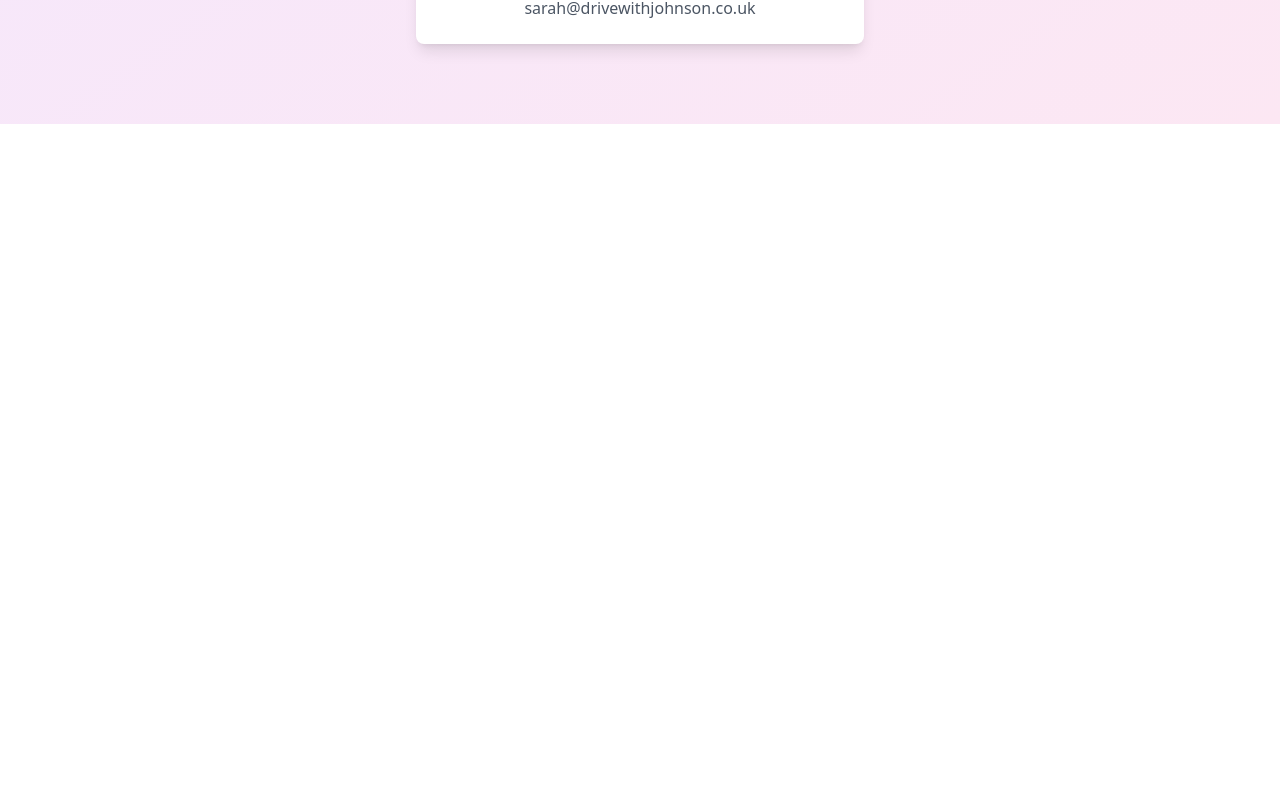
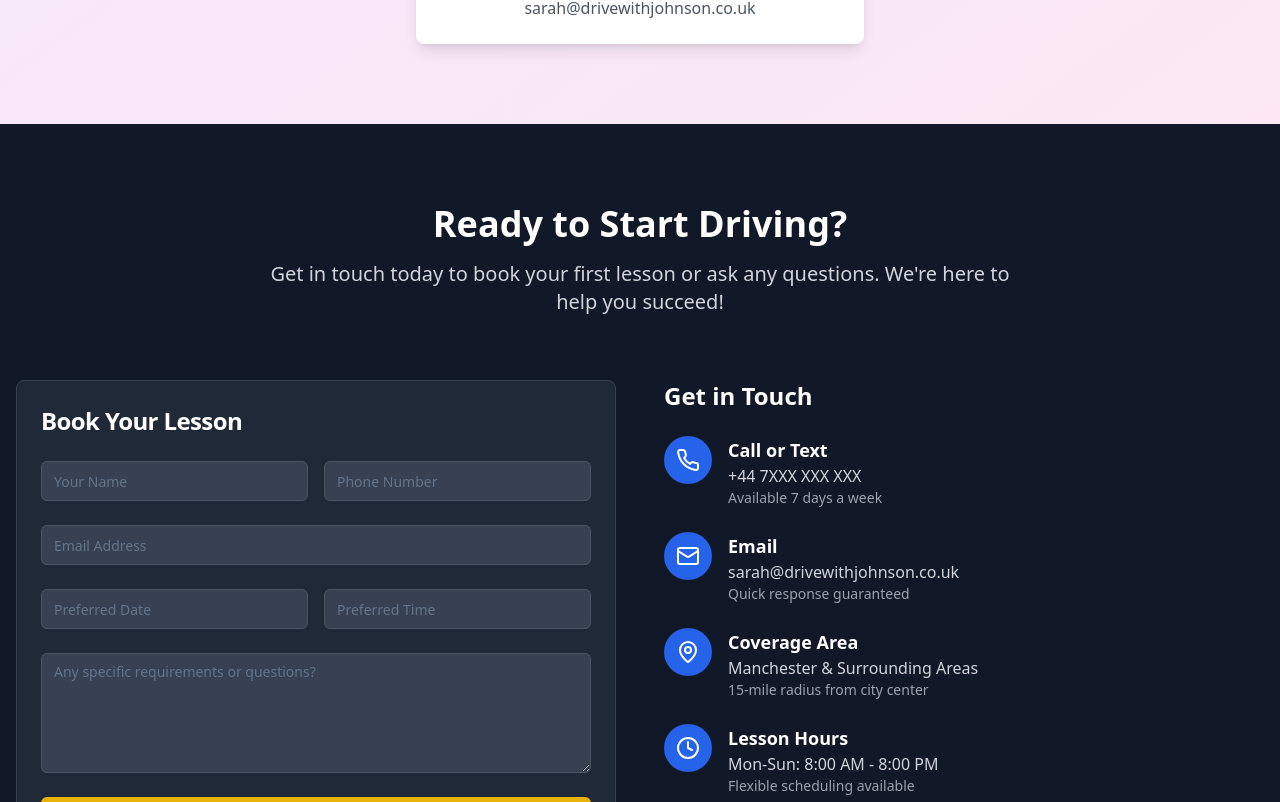
Before and after one commit to kelanyll/drive-with-ease-landing, a React (Vite) app: page / in a window 1280 px wide. Shown: the part 2358-3160 px from the top of the page. Before the commit the page ends 2482 px from the top, so only its background shows below. Built offline with nearby package versions, Linux system fonts and the light colour scheme.

Commit message:
Add contact form
Add a contact form to the CallToAction section to allow users to reach out via message.

```diff
--- a/src/components/CallToAction.tsx
+++ b/src/components/CallToAction.tsx
@@ -3,6 +3,13 @@ import { Button } from "@/components/ui/button";
 import { Phone, Mail, Car } from "lucide-react";
 
 const CallToAction = () => {
+  const scrollToContact = () => {
+    const contactSection = document.getElementById('contact-section');
+    if (contactSection) {
+      contactSection.scrollIntoView({ behavior: 'smooth' });
+    }
+  };
+
   return (
     <section className="py-20 bg-gradient-to-br from-purple-100 to-pink-100">
       <div className="container mx-auto px-4">
@@ -24,7 +31,11 @@ const CallToAction = () => {
           </p>
 
           <div className="flex flex-col sm:flex-row gap-4 justify-center mb-12">
-            <Button size="lg" className="bg-orange-500 hover:bg-orange-600 text-white font-semibold px-8 py-4 text-lg">
+            <Button
+              size="lg"
+              className="bg-orange-500 hover:bg-orange-600 text-white font-semibold px-8 py-4 text-lg"
+              onClick={scrollToContact}
+            >
               Book Your First Lesson
             </Button>
             <Button size="lg" variant="outline" className="border-orange-300 text-orange-600 hover:bg-orange-50 px-8 py-4 text-lg">
--- a/src/components/Contact.tsx
+++ b/src/components/Contact.tsx
@@ -1,4 +1,3 @@
-
 import { Button } from "@/components/ui/button";
 import { Card, CardContent, CardHeader, CardTitle } from "@/components/ui/card";
 import { Input } from "@/components/ui/input";
@@ -7,7 +6,7 @@ import { Phone, Mail, MapPin, Clock, Car } from "lucide-react";
 
 const Contact = () => {
   return (
-    <section className="py-20 bg-gray-900 text-white">
+    <section id="contact-section" className="py-20 bg-gray-900 text-white">
       <div className="container mx-auto px-4">
         <div className="text-center mb-16">
           <h2 className="text-4xl font-bold mb-4">
--- a/src/pages/Index.tsx
+++ b/src/pages/Index.tsx
@@ -2,6 +2,7 @@
 import About from "@/components/About";
 import Testimonials from "@/components/Testimonials";
 import CallToAction from "@/components/CallToAction";
+import Contact from "@/components/Contact";
 
 const Index = () => {
   return (
@@ -9,6 +10,7 @@ const Index = () => {
       <About />
       <Testimonials />
       <CallToAction />
+      <Contact />
     </div>
   );
 };
```
